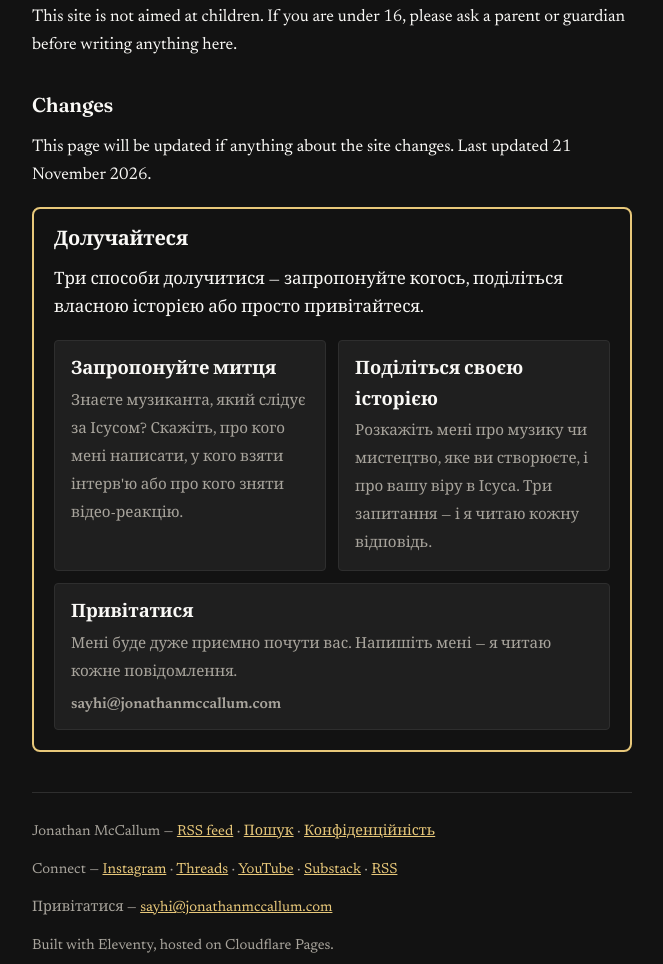
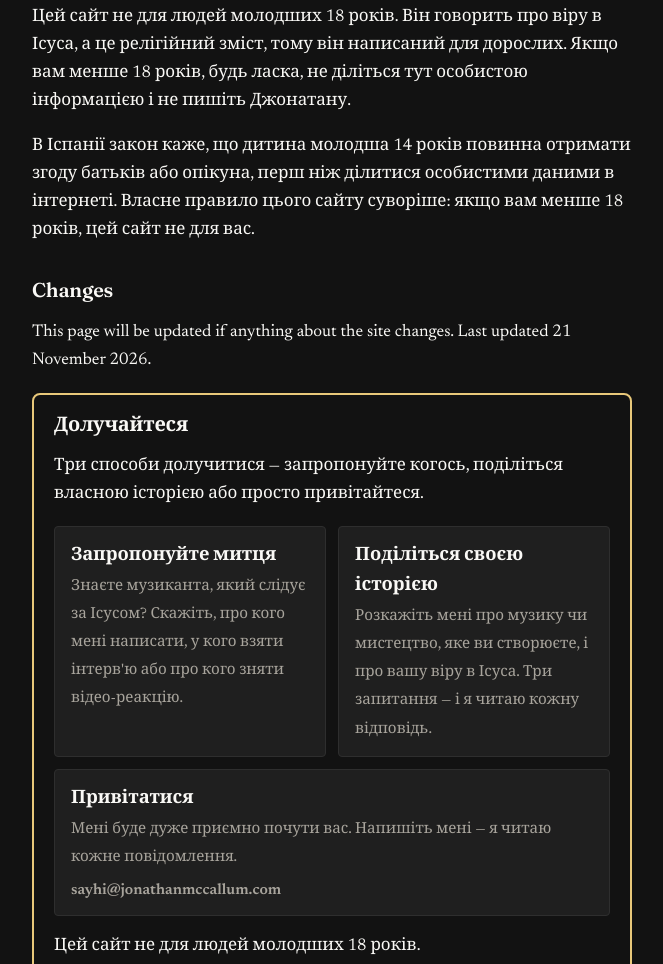
Before and after one commit to streamjonathan/jonathanmccallum-uk, an Eleventy site: page content/pages/privacy.md in a window 1280 px wide. Shown: the part 1738-2702 px from the top of the page, without its empty margins (308-971 px from the left). Built offline with nearby package versions, Linux system fonts and the light colour scheme; Eleventy itself is replaced by a stand-in of ours; files that its build step writes are made by us from their sources.

Commit message:
Under-18 policy: site is not for people under 18 [uk]

```diff
--- a/_includes/get-involved.njk
+++ b/_includes/get-involved.njk
@@ -16,4 +16,5 @@
       <span class="get-involved__email" data-contact-email-text>Написати мені</span>
     </a>
   </div>
+  <p class="get-involved__note">Цей сайт не для людей молодших 18 років.</p>
 </section>
--- a/content/pages/privacy.md
+++ b/content/pages/privacy.md
@@ -42,7 +42,9 @@ The legal basis for the chat is legitimate interest: running a small site that a
 
 ## Children
 
-This site is not aimed at children. If you are under 16, please ask a parent or guardian before writing anything here.
+Цей сайт не для людей молодших 18 років. Він говорить про віру в Ісуса, а це релігійний зміст, тому він написаний для дорослих. Якщо вам менше 18 років, будь ласка, не діліться тут особистою інформацією і не пишіть Джонатану.
+
+В Іспанії закон каже, що дитина молодша 14 років повинна отримати згоду батьків або опікуна, перш ніж ділитися особистими даними в інтернеті. Власне правило цього сайту суворіше: якщо вам менше 18 років, цей сайт не для вас.
 
 ## Changes
 
```
